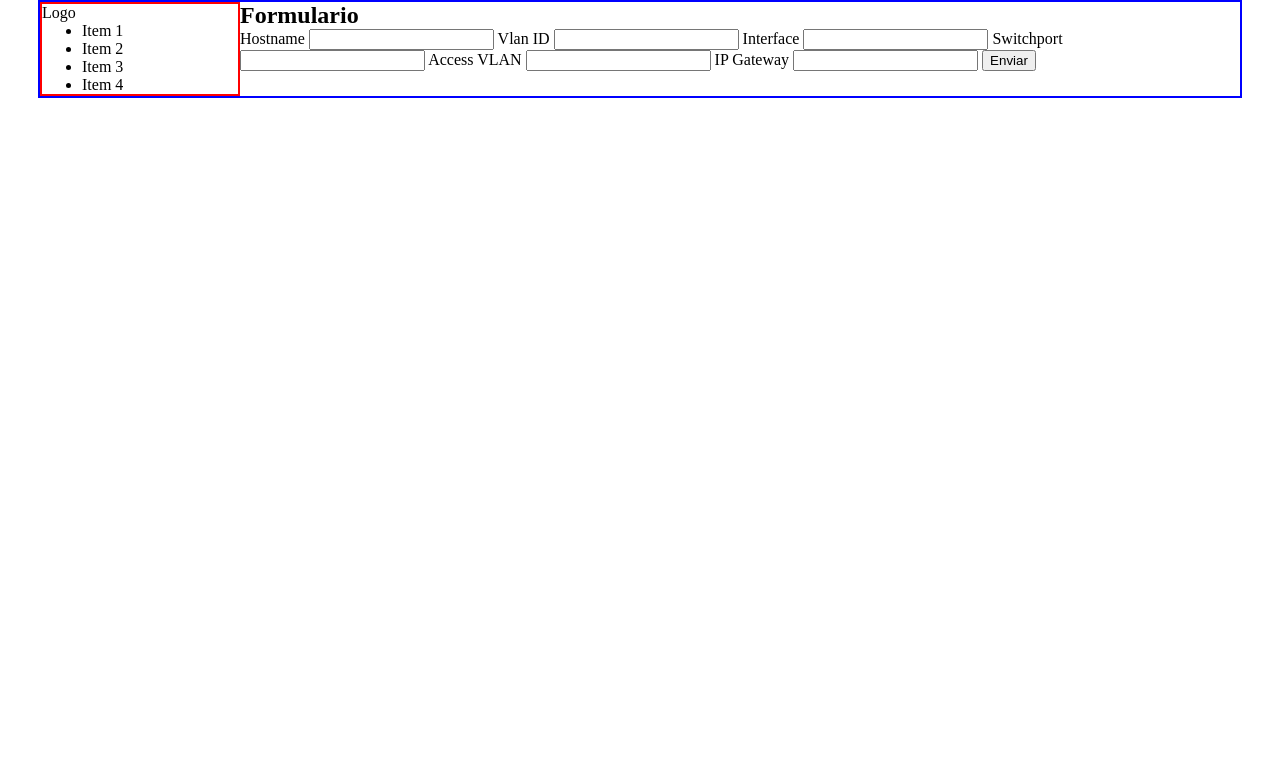
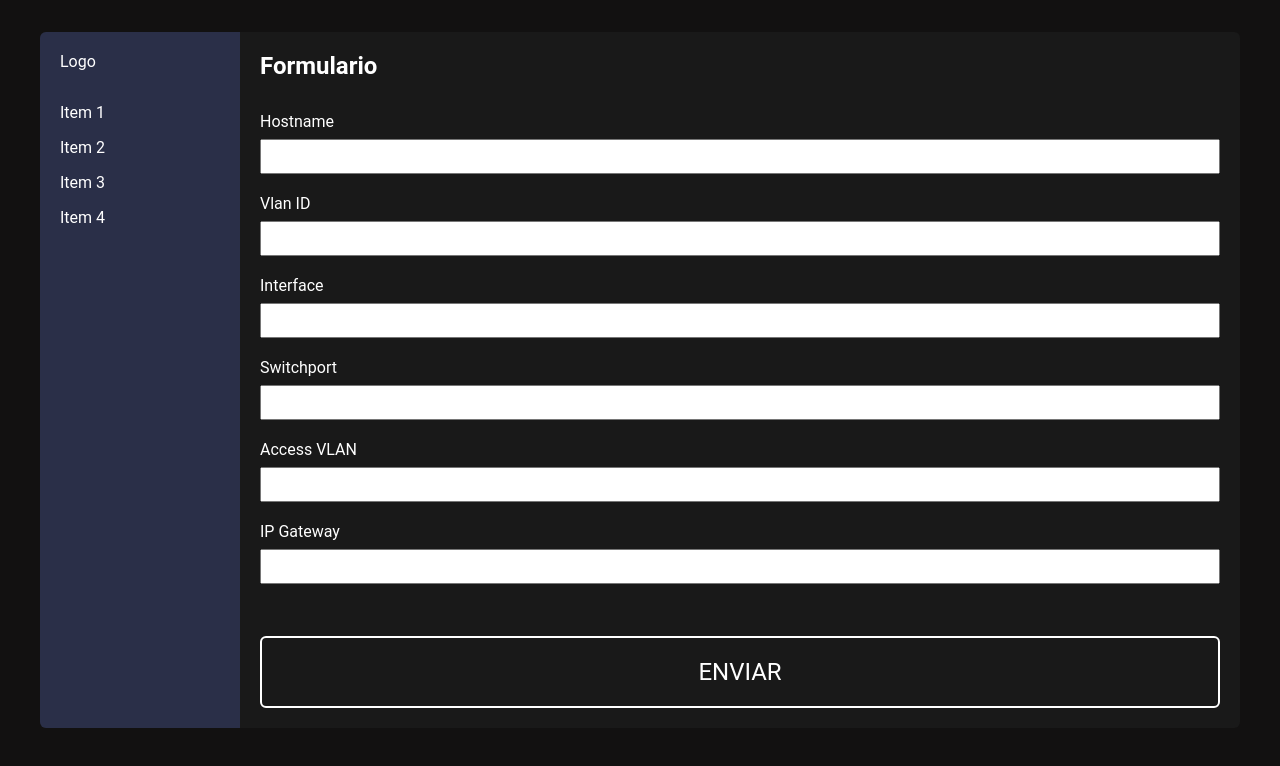
Before and after one commit to nexola/telnet-client, a plain HTML site: page index.html in a window 1280 px wide. Drawn offline with Linux system fonts and the light colour scheme.

Commit message:
Estilização da página inicial

```diff
--- a/index.html
+++ b/index.html
@@ -10,9 +10,9 @@
   <body>
     <div id="container">
       <header id="menu__lateral">
-        <div><img src="" alt="" />Logo</div>
+        <div id="logo"><img src="" alt="" />Logo</div>
         <nav>
-          <ul>
+          <ul id="menu">
             <li>Item 1</li>
             <li>Item 2</li>
             <li>Item 3</li>
@@ -21,27 +21,39 @@
         </nav>
       </header>
 
-      <main id="formulario">
+      <main id="formulario--container">
         <h2>Formulario</h2>
 
-        <form action="">
+        <form action="" id="formulario">
+          <div class="item__form">
             <label for="hostname">Hostname</label>
             <input type="text" id="hostname" name="hostname" />
+          </div>
 
+          <div class="item__form">
             <label for="vlan">Vlan ID</label>
             <input type="text" id="vlan" name="vlan" />
+          </div>
 
+          <div class="item__form">
             <label for="interface">Interface</label>
             <input type="text" id="interface" name="interface" />
+          </div>
 
+          <div class="item__form">
             <label for="switchport">Switchport</label>
             <input type="text" id="switchport" name="switchport" />
+          </div>
 
+          <div class="item__form">
             <label for="access">Access VLAN</label>
             <input type="number" id="access" name="access" />
+          </div>
 
+          <div class="item__form">
             <label for="ip-gateway">IP Gateway</label>
             <input type="number" id="ip-gateway" name="ip-gateway" />
+          </div>
 
           <button id="btn__form">Enviar</button>
         </form>
--- a/script.js
+++ b/script.js
@@ -18,19 +18,17 @@ const inputs = [
   inputIpgateway,
 ];
 
+const credenciais = {};
+
 btnForm.addEventListener("click", function (e) {
   e.preventDefault();
 
-  const credenciais = {
-    hostname: inputHostname.value,
-    vlan: inputVlan.value,
-    interface: inputInterface.value,
-    switchport: inputSwitchport.value,
-    access: inputAccess.value,
-    ipGateway: inputIpgateway.value,
-  };
-
-  console.log(credenciais);
+  credenciais.hostname = inputHostname.value;
+  credenciais.vlan = inputVlan.value;
+  credenciais.interface = inputInterface.value;
+  credenciais.switchport = inputSwitchport.value;
+  credenciais.access = inputAccess.value;
+  credenciais.ipGateway = inputIpgateway.value;
 
   inputs.forEach((input) => {
     input.value = null;
--- a/style.css
+++ b/style.css
@@ -1,22 +1,92 @@
 * {
   margin: 0;
+  color: #fff;
+  font-family: "Roboto", sans-serif;
+}
+
+ul,
+li,
+h1,
+h2,
+h3 {
+  margin: 0;
+  padding: 0;
+}
+
+body {
+  background-color: #121111;
 }
 
 #container {
   max-width: 1200px;
   margin: auto;
-  border: 2px solid blue;
+  background-color: #191919;
   display: grid;
   grid-template-columns: 1fr 5fr;
+  margin-top: 32px;
+  border-radius: 6px;
 }
 
+/* MENU LATERAL */
 #menu__lateral {
-  border: 2px solid red;
+  box-sizing: border-box;
+  padding: 20px;
+  background-color: #2a2f48;
+  border-radius: 6px 0 0 6px;
 }
 
-#scroll-list {
-  width: 200px; /* Largura desejada da lista */
-  height: 300px; /* Altura desejada da lista */
-  overflow-y: scroll; /* Adiciona uma barra de rolagem vertical quando necessário */
-  border: 1px solid #ccc; /* Adiciona uma borda para visualização */
+#logo {
+  max-width: 100%;
 }
+
+#menu {
+  display: flex;
+  flex-direction: column;
+  gap: 16px;
+  list-style: none;
+  margin-top: 32px;
+}
+
+#menu li {
+  padding: 0;
+}
+
+/* MAIN - FORMULARIO */
+#formulario--container {
+  padding: 20px;
+  box-sizing: border-box;
+}
+
+#formulario {
+  margin-top: 32px;
+  display: flex;
+  flex-direction: column;
+  gap: 20px;
+}
+
+.item__form {
+  display: flex;
+  flex-direction: column;
+}
+
+.item__form input {
+  padding: 8px;
+  margin-top: 8px;
+}
+
+#btn__form {
+  margin-top: 32px;
+  padding: 20px;
+  cursor: pointer;
+  background: none;
+  border: 2px solid #fff;
+  border-radius: 6px;
+  font-size: 1.5rem;
+  text-transform: uppercase;
+}
+
+#btn__form:hover {
+  background-color: #fff;
+  color: #191919;
+  transition: 0.2s ease-in-out;
+}
```
Lines whose indentation alone changed are shown as unchanged.
